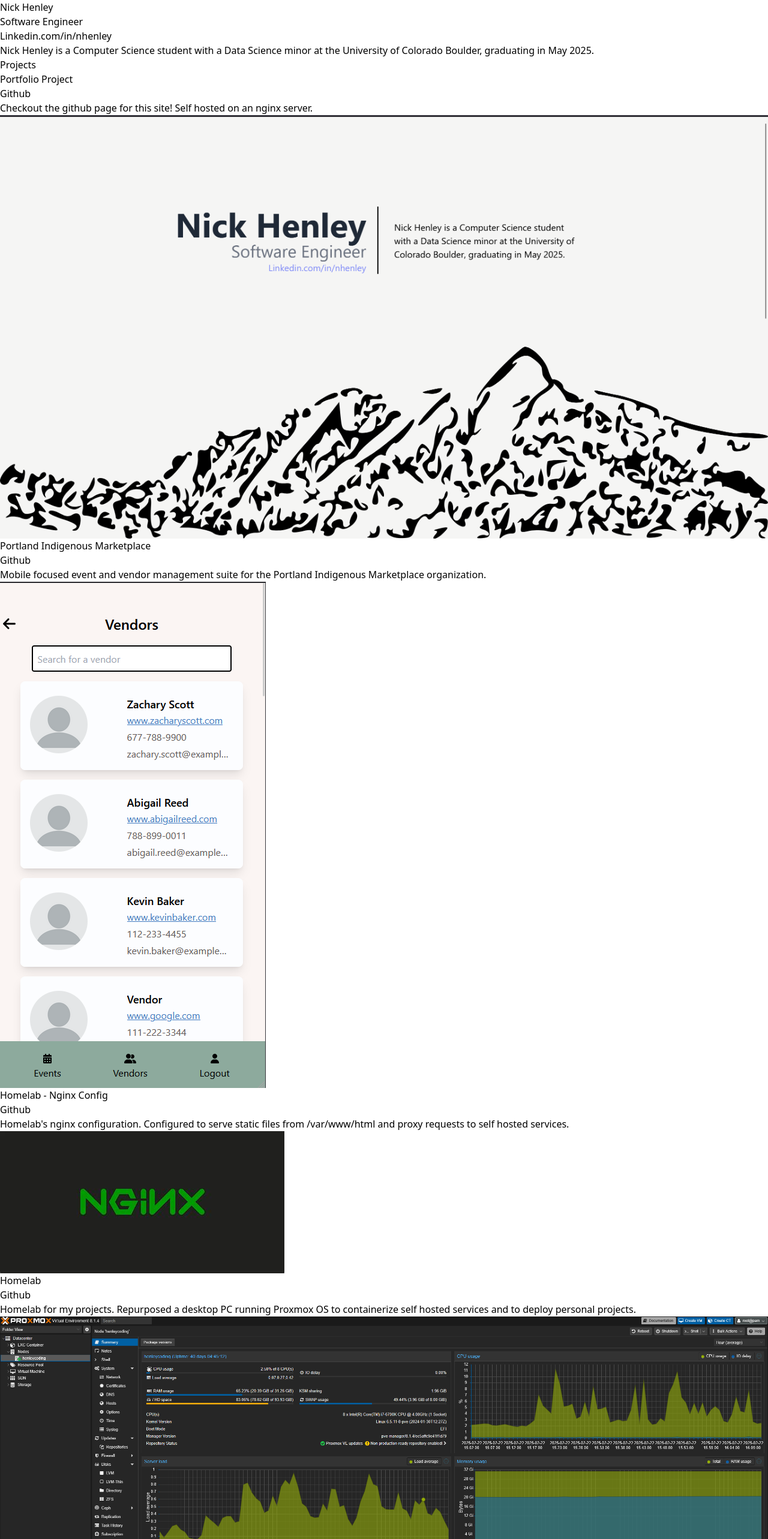
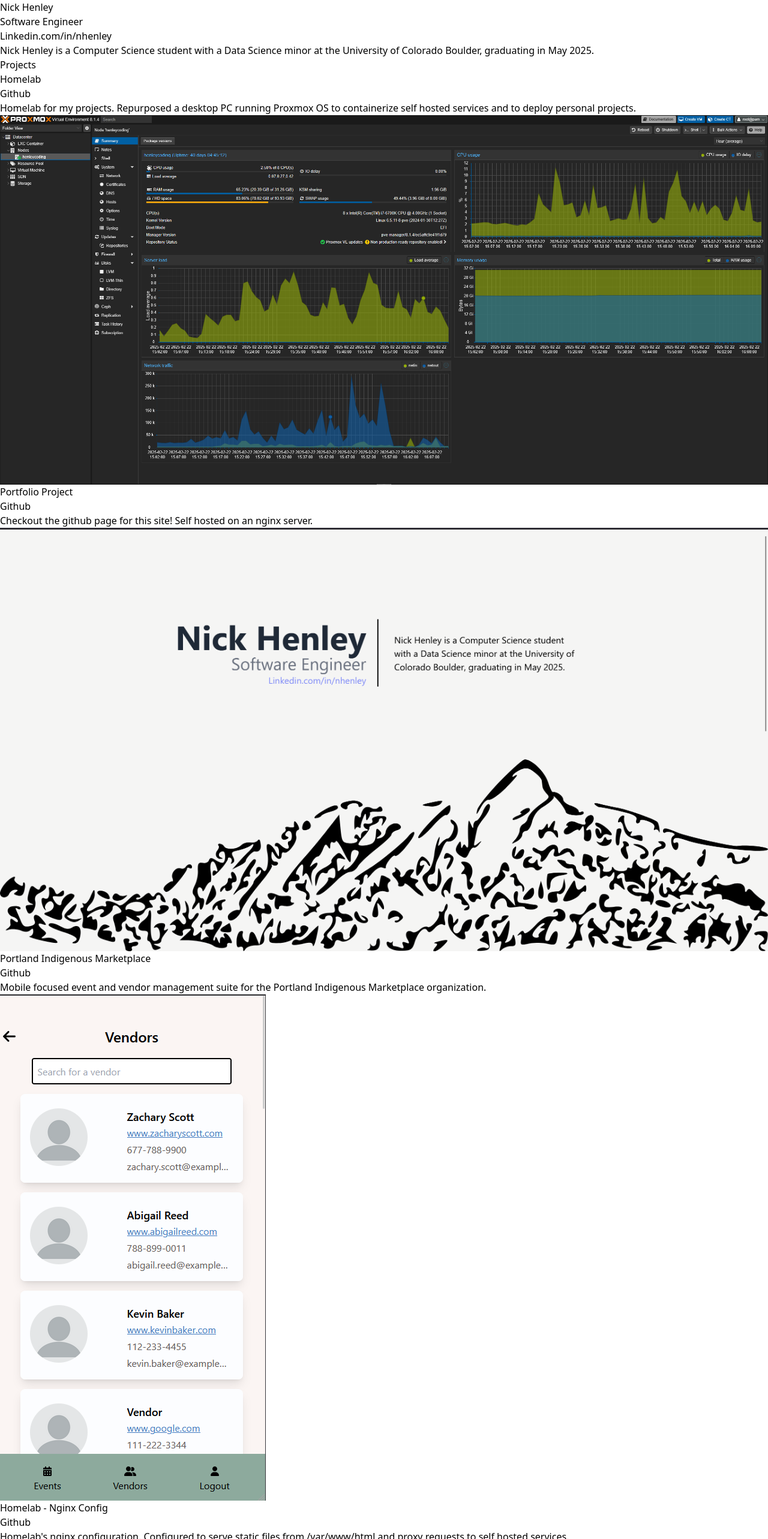
Before and after one commit to NH-Homelab/PortfolioSite, a Next.js app in the folder portfolio/: page / in a window 1280 px wide. Shown: the top 2566 px of the page at 60% size. Built offline with nearby package versions, Linux system fonts and the light colour scheme.

Commit message:
Updated project modal with more styling. Added more project descriptions.

```diff
--- a/portfolio/src/app/components/card.tsx
+++ b/portfolio/src/app/components/card.tsx
@@ -1,6 +1,6 @@
 import { Project } from '../objects/project';
 
-export default function Card({ img_width, project, onClick }: Readonly<{ project: Project, img_width?: string, onClick: (project: Project) => void }>) {
+export default function Card({ project, onClick }: Readonly<{ project: Project, onClick: (project: Project) => void }>) {
     return (
         <div
             className={`flex flex-col flex-[0_0_80%] md:flex-[0_0_33%] h-full max-h-[600px] md:max-h-[500px] justify-center items-center p-5 rounded-lg shadow-lg gap-4 md:gap-5 cursor-pointer`}
@@ -19,7 +19,7 @@ export default function Card({ img_width, project, onClick }: Readonly<{ project
                 {project.img_path != "" && (
                     <img src={project.img_path}
                         alt={project.title}
-                        className={`flex flex-basis-2/3 border-2 border-black object-scale-down ${img_width || 'w-full md:w-3/4'}`} />
+                        className={`flex flex-basis-2/3 border-2 border-black object-scale-down ${project.img_width || 'w-full md:w-3/4'}`} />
                 )}
             </div>
         </div>
--- a/portfolio/src/app/components/project_modal.tsx
+++ b/portfolio/src/app/components/project_modal.tsx
@@ -1,41 +1,40 @@
-import {Project} from '../objects/project';
+import { Project } from '../objects/project';
 
-export default function ProjectModal({project, closeModal}: Readonly<{project: Project, closeModal: () => void }>) {
-  return <>
-  {
+export default function ProjectModal({ project, closeModal }: Readonly<{ project: Project, closeModal: () => void }>) {
+  return (
     <>
       <div className="fixed z-10 w-screen h-screen inset-0 flex justify-center">
-        <div className="absolute z-0 w-full h-full backdrop-blur-md cursor-pointer" onClick={closeModal}></div>
-        <div className="p-10 z-10 w-3/4 h-full overflow-y-scroll bg-stone-100 flex flex-col gap-5">
-          <div className="flex flex-row justify-end">
-            <button onClick={closeModal} className="text-4xl text-black p-2">X</button>
+        <div className="absolute z-0 inset-0 w-screen h-screen backdrop-blur-md cursor-pointer" onClick={closeModal}></div>
+        <div className="pt-10 z-10 w-3/4 overflow-y-scroll no-scrollbar flex flex-col gap-5 bg-stone-100 px-4">
+          <div className="flex flex-col gap-0 bg-stone-100 w-full py-2 rounded-sm shadow-md">
+            <div className="flex flex-row justify-between items-center w-full px-6">
+              <div className="flex-1 text-center">
+                <h1 className="text-5xl font-bold">{project.title}</h1>
+              </div>
+              <button onClick={closeModal} className="text-4xl text-black">x</button>
+            </div>
+            <a href={project.github_link} className="text-blue-500 text-center text-lg">github</a>
           </div>
-          <h1 className="text-5xl font-bold text-center">{project.title}</h1>
-          <a href={project.github_link} className="text-blue-500 text-center text-lg">github</a>
-          {/* <div className="flex flex-row justify-between w-full px-10 gap-10">
-            <img src={project.img_path} alt={project.title} className="w-1/2"/>
-            <p className="w-1/2 text-left">{project.description}</p>
-          </div> */}
           {
             project.sections.map((section) => {
               return (
-                <div key={section.heading} className="flex flex-col justify-center gap-5 shadow-md p-10">
+                <div key={section.heading} className={`flex flex-col justify-center bg-stone-100 border-t-2 border-black max-h-[800px] gap-5 ${section.subsections.length > 0 ? "shadow-sm" : "shadow-md"} px-4 pt-10 pb-20 rounded-sm`}>
                   <h1 className="text-3xl font-bold text-center">{section.heading}</h1>
                   <div className="flex flex-row justify-center gap-20 px-10 items-center">
                     {section.img_path !== "" && (
-                      <img src={section.img_path} alt={section.heading} className="w-1/3 border-2 border-black" />
+                      <img src={section.img_path} alt={section.heading} className={`${section.img_width} border-2 border-black`} />
                     )}
-                    {section.body !== "" && <p className="w-1/2 h-full text-left text-lg shadow-md p-6">{section.body}</p>}
+                    {section.body !== "" && <p className="w-1/2 h-full text-left text-lg shadow-md p-6 border-t-2 border-black">{section.body}</p>}
                   </div>
-                  <div className="flex flex-row justify-center flex-wrap gap-10">
+                  <div className="flex flex-row justify-center gap-5 w-full">
                     {
                       section.subsections.map((subsection) => {
                         return (
-                          <div key={subsection.heading} className="flex flex-col w-1/3 justify-start items-center gap-3 shadow-md p-6 min-h-[300px]">
+                          <div key={subsection.heading} className="flex flex-col basis-1/3 justify-start items-center gap-3 shadow-lg p-6 min-h-[300px] border-t-2 border-black">
                             <h1 className="text-xl font-bold text-center">{subsection.heading}</h1>
                             <div className="flex flex-col gap-6">
                               {subsection.img_path !== "" && (
-                                <img src={subsection.img_path} alt={subsection.heading} className="w-1/3 border-2 border-black" />
+                                <img src={subsection.img_path} alt={subsection.heading} className={`${subsection.img_width} border-2 border-black`} />
                               )}
                               {subsection.body !== "" && <p className="text-left text-lg">{subsection.body}</p>}
                             </div>
@@ -51,6 +50,5 @@ export default function ProjectModal({project, closeModal}: Readonly<{project: P
         </div>
       </div>
     </>
-  }
-  </>
+  );
 }
--- a/portfolio/src/app/objects/project.ts
+++ b/portfolio/src/app/objects/project.ts
@@ -3,12 +3,14 @@ class Project_Section {
   body: string;
   img_path: string;
   subsections: Project_Section[] = [];
+  img_width: string;
 
-  constructor(heading: string, body:string, img_path: string = "", subsections: Project_Section[] = []) {
+  constructor(heading: string, body:string, img_path: string = "", subsections: Project_Section[] = [], img_width: string = "w-1/2") {
     this.heading = heading;
     this.body = body;
     this.img_path = img_path;
     this.subsections = subsections;
+    this.img_width = img_width;
   }
 }
 
@@ -19,14 +21,16 @@ class Project {
   description: string;
   stack: string[];
   sections: Project_Section[];
+  img_width: string;
 
-  constructor(title: string, img_path: string, github_link: string, description: string, stack: string[], sections: Project_Section[] = []) {
+  constructor(title: string, img_path: string, github_link: string, description: string, stack: string[], sections: Project_Section[] = [], img_width: string = 'w-full md:w-3/4') {
     this.title = title;
     this.img_path = img_path;
     this.github_link = github_link;
     this.description = description;
     this.stack = stack;
     this.sections = sections;
+    this.img_width = img_width;
   }
 }
 
--- a/portfolio/src/app/page.tsx
+++ b/portfolio/src/app/page.tsx
@@ -24,7 +24,7 @@ export default function Home() {
 
   return (
     <>
-      <div className="flex flex-col h-screen overflow-y-scroll gap-0 snap-y snap-mandatory">
+      <div className="flex flex-col h-screen overflow-y-scroll gap-0 snap-y snap-mandatory no-scrollbar">
         <Section className="relative overflow-x-clip">
           {/* <div className="absolute h-full w-full bg-no-repeat bg-bottom bg-contain opacity-90 z-10 -translate-y-1 translate-x-1" style={{ backgroundImage: "url('/mnt.svg')" }}></div> */}
           <div className="absolute h-full w-full bg-no-repeat bg-bottom bg-contain z-0" style={{ backgroundImage: "url('/mnt_cl.svg')" }}></div>
@@ -49,10 +49,10 @@ export default function Home() {
           <div className="w-screen h-screen flex flex-col gap-5 md:gap-10 pt-5 justify-center items-center">
             <h1 className="text-center text-4xl md:text-6xl font-bold text-gray-800 text-nowrap">Projects</h1>
             <CardCarousel>
+              <Card project={homelab} onClick={setSelectedProject}/>
               <Card project={portfolioProject} onClick={setSelectedProject}/>
-              <Card project={portlandIndigenous} onClick={setSelectedProject} img_width={"w-2/3 lg:w-1/3"}/>
+              <Card project={portlandIndigenous} onClick={setSelectedProject}/>
               <Card project={nginxConfig} onClick={setSelectedProject}/>
-              <Card project={homelab} onClick={setSelectedProject}/>
               <div className="flex-[0_0_1%]"></div> {/* Right Spacer */}
             </CardCarousel>
           </div>
--- a/portfolio/src/app/projectData.ts
+++ b/portfolio/src/app/projectData.ts
@@ -9,8 +9,9 @@ export const portfolioProject = new Project(
   [
     new Project_Section(
       "Project Goal",
-      `I created this website to demonstrate that I could build a static site with Next.JS and deploy it publicly on the web.
-      Since the site is static, I chose to export the files and serve them using the nginx server running on my homelab.`,
+      `I created this website to showcase some of my projects and demonstrate that I could build a static site with Next.JS and deploy it publicly on the web.
+      Since the site is static, I chose to export the files and serve them using the nginx server running on my homelab. Check out
+      my other projects to see the Nginx configuration project.`,
       "projects/portexample.png"),
   ]
 );
@@ -25,8 +26,41 @@ export const portlandIndigenous = new Project(
     new Project_Section(
       "Blueprint Boulder",
       `Blueprint Boulder is a student organization at the University of Colorado Boulder. They pair non profit organizations with student developer teams
-      to create projects that benefit the community. This project was created for the Portland Indigenous Marketplace organization.`),
-  ]
+      to create projects that benefit the community. This project was created for the Portland Indigenous Marketplace organization.`,
+      "",
+      [],
+      "w-1/4"
+    ),
+    new Project_Section(
+      "Description",
+      `The organization needed a way to manage vendors and events. Events looked like fairs where vendors would apply to have stalls at the capacity-constrained event. Vendors create profiles on the site, and the organization can
+      manage their profiles for them if necessary. The organization also can apply strikes to profiles that do not follow the rules of the organization when at events. The site also serves as a directory of all vendors in the organization,
+      and keeps track of what events they have requested to attend and events they are approved to attend.`,
+      "",
+      [],
+      "w-1/4"),
+    new Project_Section(
+      "Vendor Profile",
+      `Vendors create their profiles on the site. At the top, the vendor's contact information and profile picture are displayed. There's also links to their various social media accounts.
+      Then next section contains the events they're registered and approved to attend. The final section is the policy handbook for the organization that the vendors can reference at any time.`,
+      'projects/pim/vendor.png',
+      [],
+      "w-1/4"),
+    new Project_Section(
+      "Directory",
+      `The directory is a list of all vendors in the organization, with a search bar at the top. Basic contact information is visible at a glance, and the user can click on a vendor to view their profile.`,
+      'projects/pim/vendors.png',
+      [],
+      "w-1/4"),
+    new Project_Section(
+      "Events",
+      `The events page lists the events that the organization is hosting. You can see the most important information at a glance, and click on an event to view more details including the list of attending vendors.
+      The organization can also create new events and manage existing events.`,
+      'projects/pim/events.png',
+      [],
+      "w-1/4")
+  ],
+  "w-2/3 lg:w-1/3"
 );
 
 export const nginxConfig = new Project(
@@ -43,11 +77,25 @@ export const nginxConfig = new Project(
       services on the same port and use the same authentication method for all services.`,
       "projects/nginx.jpg"),
     new Project_Section(
-      "Authentication",
-      `Most endpoints supported by the Nginx server require authentication with a backend. The backend is a Node.js + Express.js server that uses JWT tokens to
-      authenticate users. The JWT tokens are stored in a cookie and are used to authenticate requests to the backend. Instead of using usernames and passwords,
-      the backend uses Google OAuth to authenticate users. When a user tries to access a protected route and logs in, the backend creates a database entry for
-      their google user. Later, I can manually allow or deny users access through a simple dashboard.`),
+      "Features",
+      "",
+      "",
+      [
+        new Project_Section(
+          "Authentication",
+          `Most endpoints supported by the Nginx server require authentication with a backend. The backend is a Node.js + Express.js server that uses JWT tokens to
+          authenticate users. The JWT tokens are stored in a cookie and are used to authenticate requests to the backend. Instead of using usernames and passwords,
+          the backend uses Google OAuth to authenticate users. When a user tries to access a protected route and logs in, the backend creates a database entry for
+          their google user. Later, I can manually allow or deny users access through a simple dashboard.`),
+        new Project_Section(
+          "Deployment",
+          `Using a github action, pushes to the main branch are automatically deployed on my homelab. This makes it simple for me to add new pages to my site. You can checkout the github repository to see how this works.`),
+        new Project_Section(
+          "Portfolio Site",
+          `Hosts the code for this portfolio site by serving files in the /var/www/html directory. The portfolio has its own deployment script which builds the site and copies the exported files to the correct directory on the server.`)
+      ]
+    )
+
   ]
 );
 
@@ -71,7 +119,21 @@ export const homelab = new Project(
       and containers on a single machine. The benefits of Proxmox OS are that it is free, open source, and has a web interface for managing the system. Proxmox gave me more flexibility to
       manage the server remotely, isolate containers with complex networking, and improve the uptime of my services.`),
     new Project_Section(
-      "Self-Hosted Services",
+      "Service - PiHole",
+      `I use Pihole to block ads for my VPN clients. This is useful for devices that cannot install ad blocking software, like phones and tablets. Pihole also has DNS and DHCP services which
+      I use for my internal network. I can setup ".local" domains and use the DNS service to resolve them to the internal network. Initially I manually managed IP addresses, but now new containers
+      and VM's are automatically assigned an IP address by the DHCP service.`,
+      "projects/pihole.png"
+    ),
+    new Project_Section(
+      "Service - Open WebUI",
+      `Open WebUI is a web interface for local LLM's. Using an Ollama backend, I can install small models on my server and chat with them through the web interface.
+      My server has 1050 TI 4gb and 1060 6gb graphics cards for a combined 10gb of VRAM. This allows me to run small models around 7B parameters in size fully on GPU.
+      This gives me the flexibility to test and create AI-Powered applications without paying for API keys to ChatGPT or other large language model providers.`,
+      "projects/openwebui.png"
+    ),
+    new Project_Section(
+      "Other Self-Hosted Services",
       "",
       "",
       [
@@ -80,16 +142,6 @@ export const homelab = new Project(
           `A staple of my server has always been an OpenVPN server. In highschool, I wanted to circumvent my school's firewall so I could access sites like Youtube on campus. This experience
           taught me about network security and ports. I learned about commonly used ports for different services, and how network admins would block traffic over specific ports to prevent connections like
           SSH and VPN's on the network. By using ports 80/443, I was able to hide my VPN traffic and bypass the firewall.`),
-        new Project_Section(
-          "PiHole",
-          `I use Pihole to block ads for my VPN clients. This is useful for devices that cannot install ad blocking software, like phones and tablets. Pihole also has DNS and DHCP services which
-          I use for my internal network. I can setup ".local" domains and use the DNS service to resolve them to the internal network. Initially I manually managed IP addresses, but now new containers
-          and VM's are automatically assigned an IP address by the DHCP service.`),
-        new Project_Section(
-            "Open WebUI",
-            `Open WebUI is a web interface for local LLM's. Using an Ollama backend, I can install small models on my server and chat with them through the web interface.
-            My server has 1050 TI 4gb and 1060 6gb graphics cards for a combined 10gb of VRAM. This allows me to run small models around 7B parameters in size fully on GPU.
-            This gives me the flexibility to test and create AI-Powered applications without paying for API keys to ChatGPT or other large language model providers.`),
         new Project_Section(
           "Development Containers",
           `A common use case for my containers is hosting development environments that I can connect to remotely. Many of my courses use Jupyter Notebooks for assignments, so I host
```
